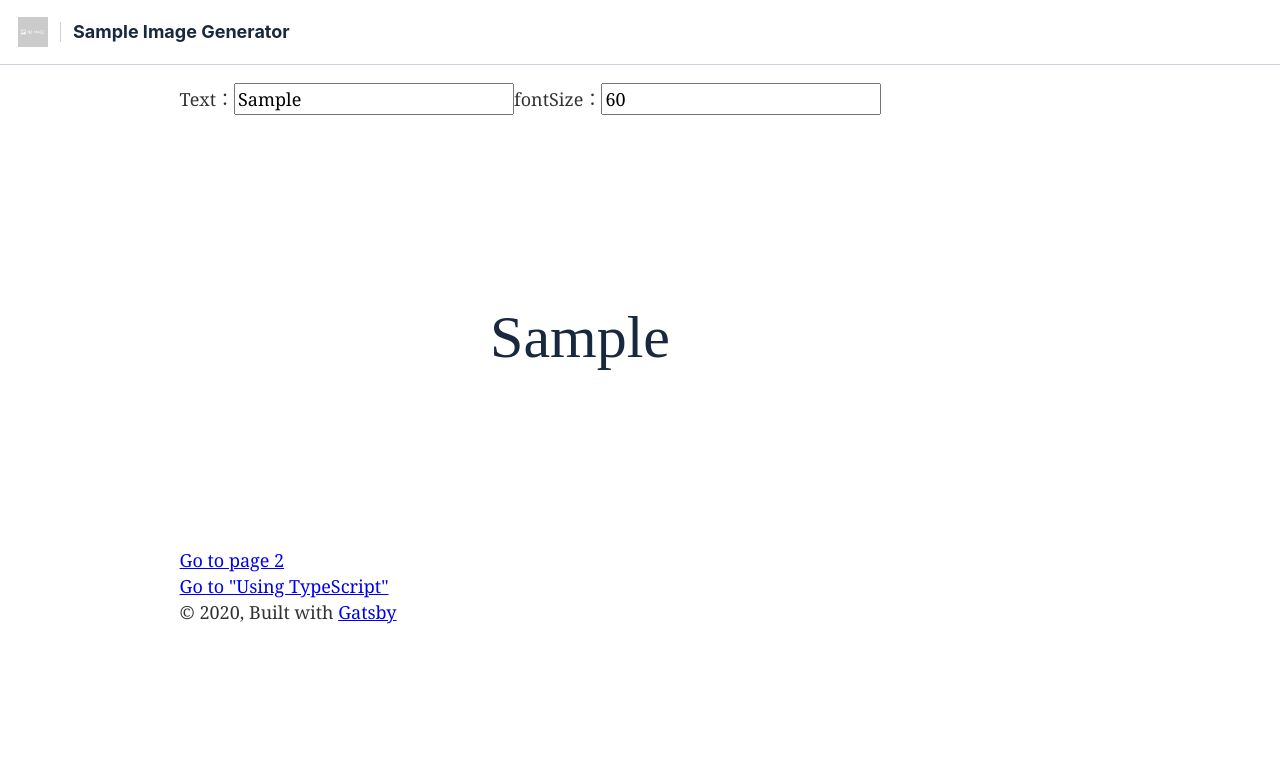
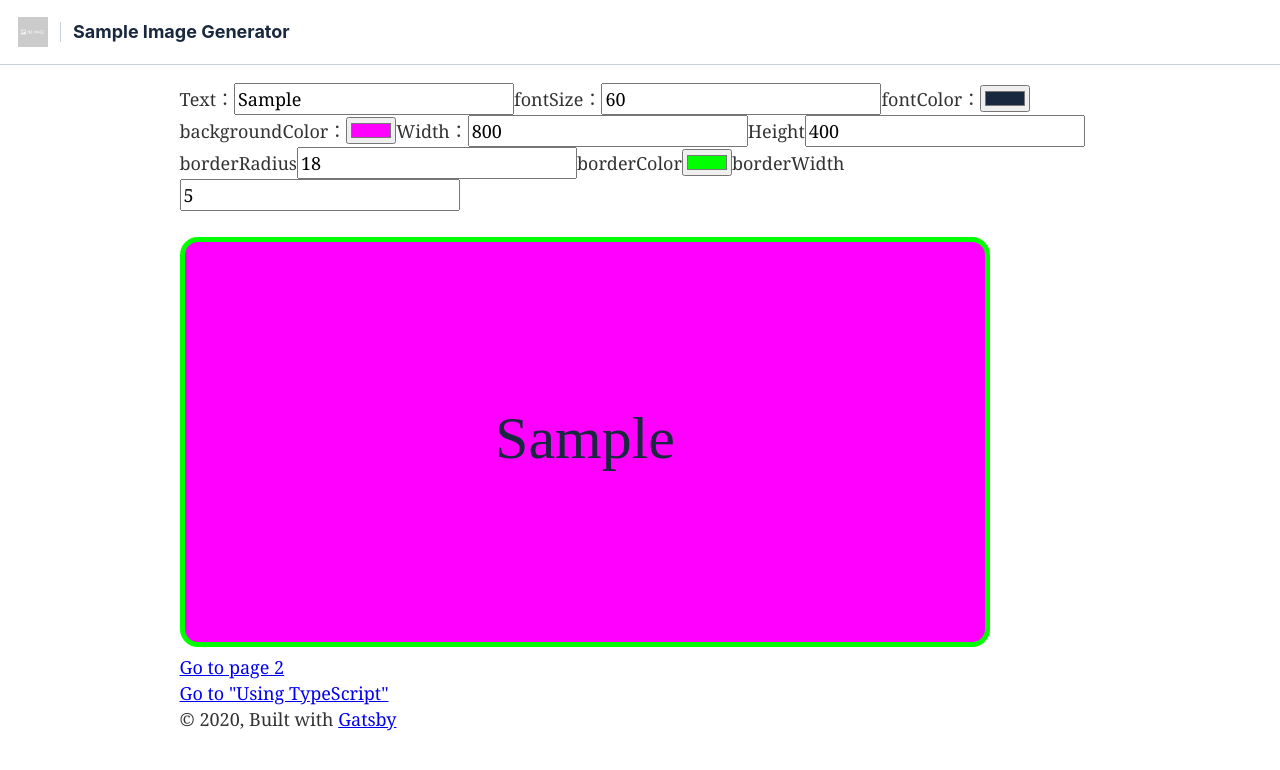
Before and after one commit to hatsu38/sample-image-generator, a Gatsby site: page / in a window 1280 px wide. Built offline with nearby package versions, Linux system fonts and the light colour scheme; Gatsby itself is replaced by a stand-in of ours.

Commit message:
More Add Canvas Form

```diff
--- a/src/components/canvasImage.js
+++ b/src/components/canvasImage.js
@@ -27,7 +27,17 @@ export default class CanvasImage extends Component {
   }
 
   render() {
-    return <canvas ref={(e) => { this.canvas = e; }} width={this.props.width} height={this.props.height} style={{backgroundColor: this.props.backgroundColor}}></canvas>;
+    return <canvas
+      ref={(e) => { this.canvas = e; }}
+      width={this.props.width}
+      height={this.props.height}
+      style={{
+        backgroundColor: this.props.backgroundColor,
+        borderRadius:　this.props.borderRadius,
+        borderColor: this.props.borderColor,
+        borderWidth: this.props.borderWidth,
+        borderStyle: 'solid'
+      }} />;
   }
 }
 
--- a/src/pages/index.js
+++ b/src/pages/index.js
@@ -16,7 +16,10 @@ export default class Index extends Component {
       width: 800,
       height: 400,
       fontSize: 60,
-      textAlign: 'center'
+      textAlign: 'center',
+      borderRadius: 18,
+      borderColor: '#00ff00',
+      borderWidth: 5
     };
   }
 
@@ -34,7 +37,10 @@ export default class Index extends Component {
     const canvasProps = {
       width: this.state.width,
       height: this.state.height,
-      backgroundColor: this.state.backGroundColor,
+      backgroundColor: this.state.backgroundColor,
+      borderRadius: `${this.state.borderRadius}px`,
+      borderColor: this.state.borderColor,
+      borderWidth: `${this.state.borderWidth}px`,
       updateCanvas: (context) => {
         context.clearRect(0, 0, this.state.width, this.state.height);
         context.font = this.state.fontSize + "px 'ＭＳ ゴシック'";
@@ -67,6 +73,69 @@ export default class Index extends Component {
                 onChange={this.handleInputChange}
               />
             </label>
+            <label>
+              fontColor：
+              <input
+                type="color"
+                name="color"
+                value={this.state.color}
+                onChange={this.handleInputChange}
+              />
+            </label>
+            <label>
+              backgroundColor：
+              <input
+                type="color"
+                name="backgroundColor"
+                value={this.state.backgroundColor}
+                onChange={this.handleInputChange}
+              />
+            </label>
+            <label>
+              Width：
+              <input
+                type="number"
+                name="width"
+                value={this.state.width}
+                onChange={this.handleInputChange}
+              />
+            </label>
+            <label>
+              Height
+              <input
+                type="number"
+                name="height"
+                value={this.state.height}
+                onChange={this.handleInputChange}
+              />
+            </label>
+            <label>
+              borderRadius
+              <input
+                type="number"
+                name="borderRadius"
+                value={this.state.borderRadius}
+                onChange={this.handleInputChange}
+              />
+            </label>
+            <label>
+              borderColor
+              <input
+                type="color"
+                name="borderColor"
+                value={this.state.borderColor}
+                onChange={this.handleInputChange}
+              />
+            </label>
+            <label>
+              borderWidth
+              <input
+                type="number"
+                name="borderWidth"
+                value={this.state.borderWidth}
+                onChange={this.handleInputChange}
+              />
+            </label>
           </form>
           <CanvasImage {...canvasProps} />
           <div>
```
